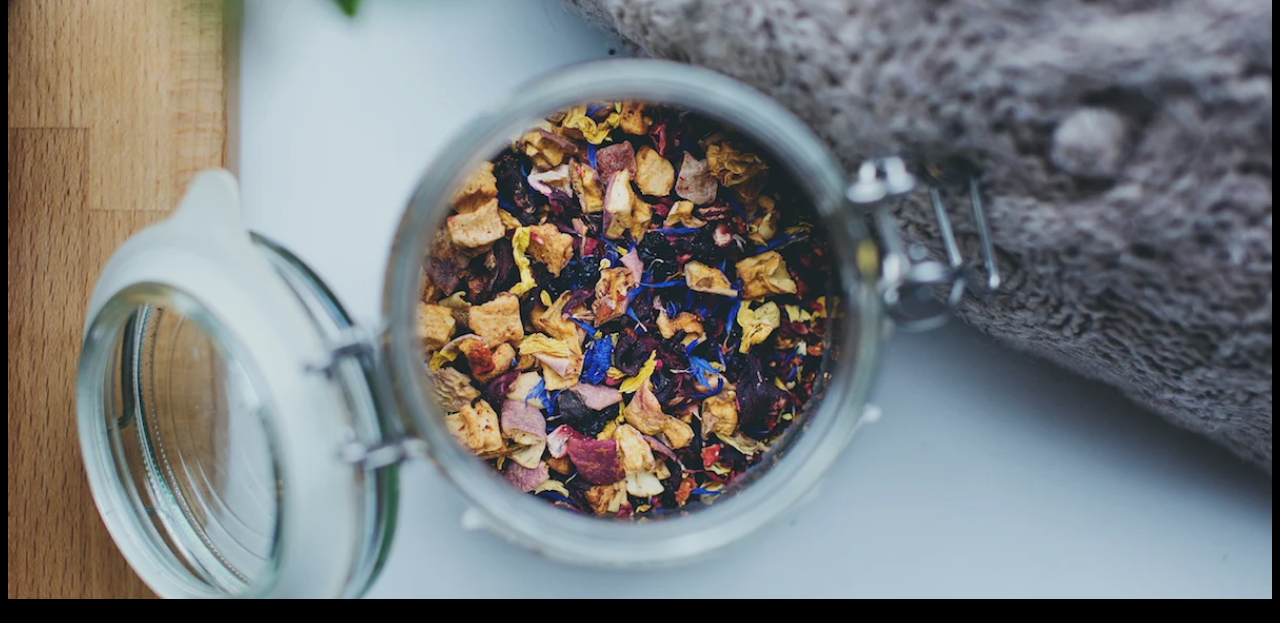
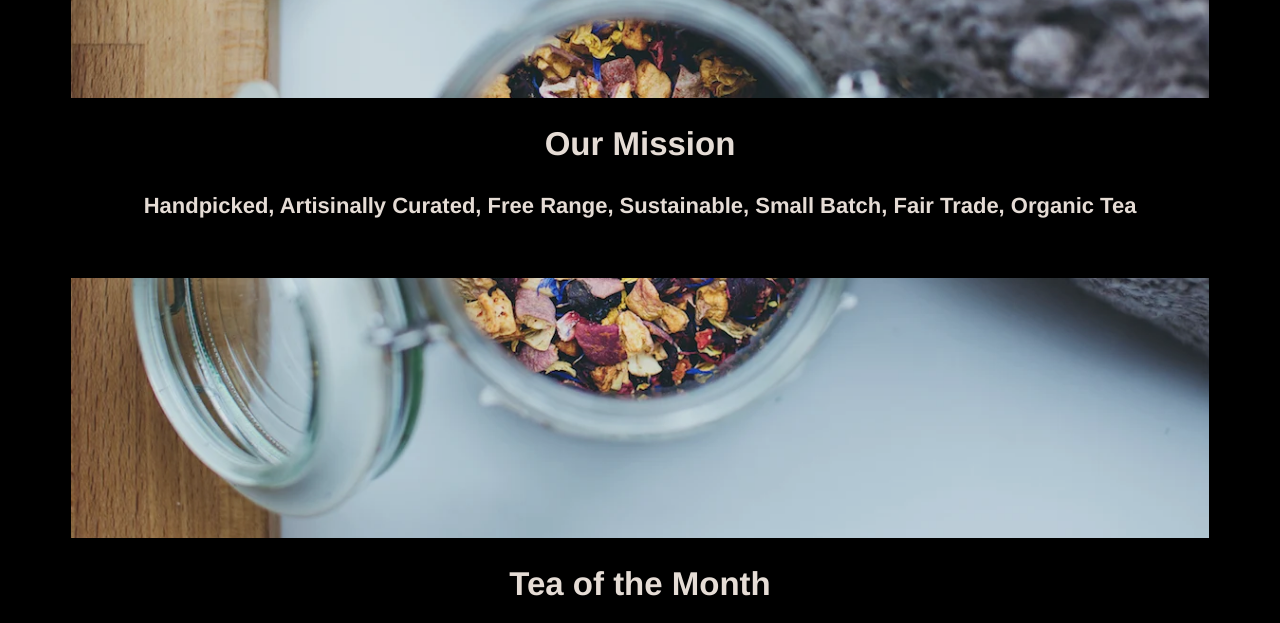
Before and after one commit to katie-ws/tea-cozy, a plain HTML site: page index.html in a window 1280 px wide. Shown: the part 170-793 px from the top of the page. Drawn offline with Linux system fonts and the light colour scheme.

Commit message:
Styling for 'our mission' header

```diff
--- a/Resources/style.css
+++ b/Resources/style.css
@@ -34,11 +34,21 @@ nav ul li {
 }
 
 .banner {
-    margin-top: 69px;
+    margin: 0 auto;
     background-image: url("./img-mission-background.webp");
     background-repeat: no-repeat;
     background-size: cover;
     height: 700px;
+    width: 90%;
+    display: flex;
+    justify-content: center;
+}
+
+.mission {
+    background-color: black;
+    width: 100%;
+    height: 180px;
+    margin-top: 260px;
 }
 
 .gallery {
--- a/index.html
+++ b/index.html
@@ -17,8 +17,10 @@
         </header>
 
         <section class="banner">
-            <h2>Our Mission</h2>
-            <h4>Handpicked, Artisinally Curated, Free Range, Sustainable, Small Batch, Fair Trade, Organic Tea</h4>
+            <div class="mission">
+                <h2>Our Mission</h2>
+                <h4>Handpicked, Artisinally Curated, Free Range, Sustainable, Small Batch, Fair Trade, Organic Tea</h4>
+            </div>
         </section>
 
         <section>
```
